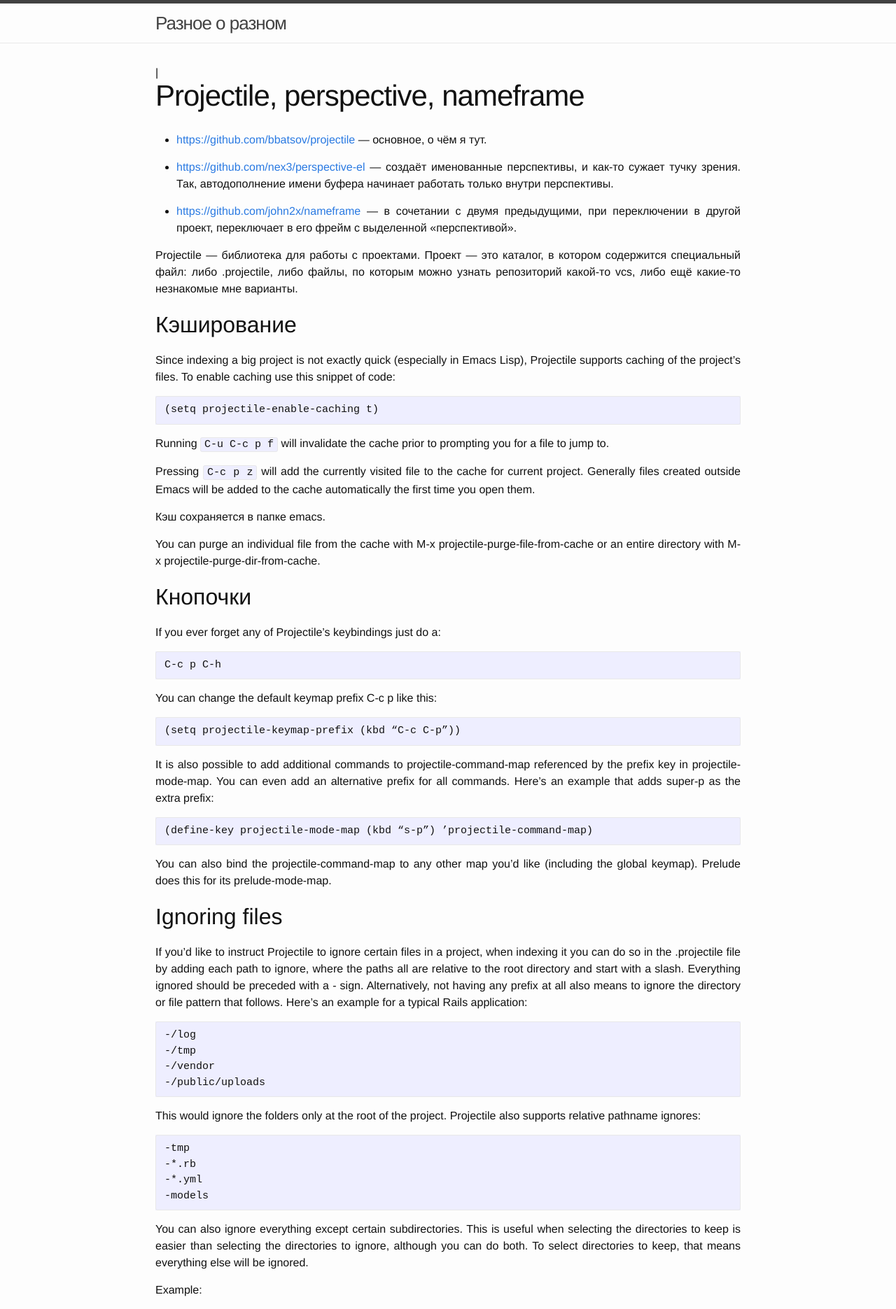
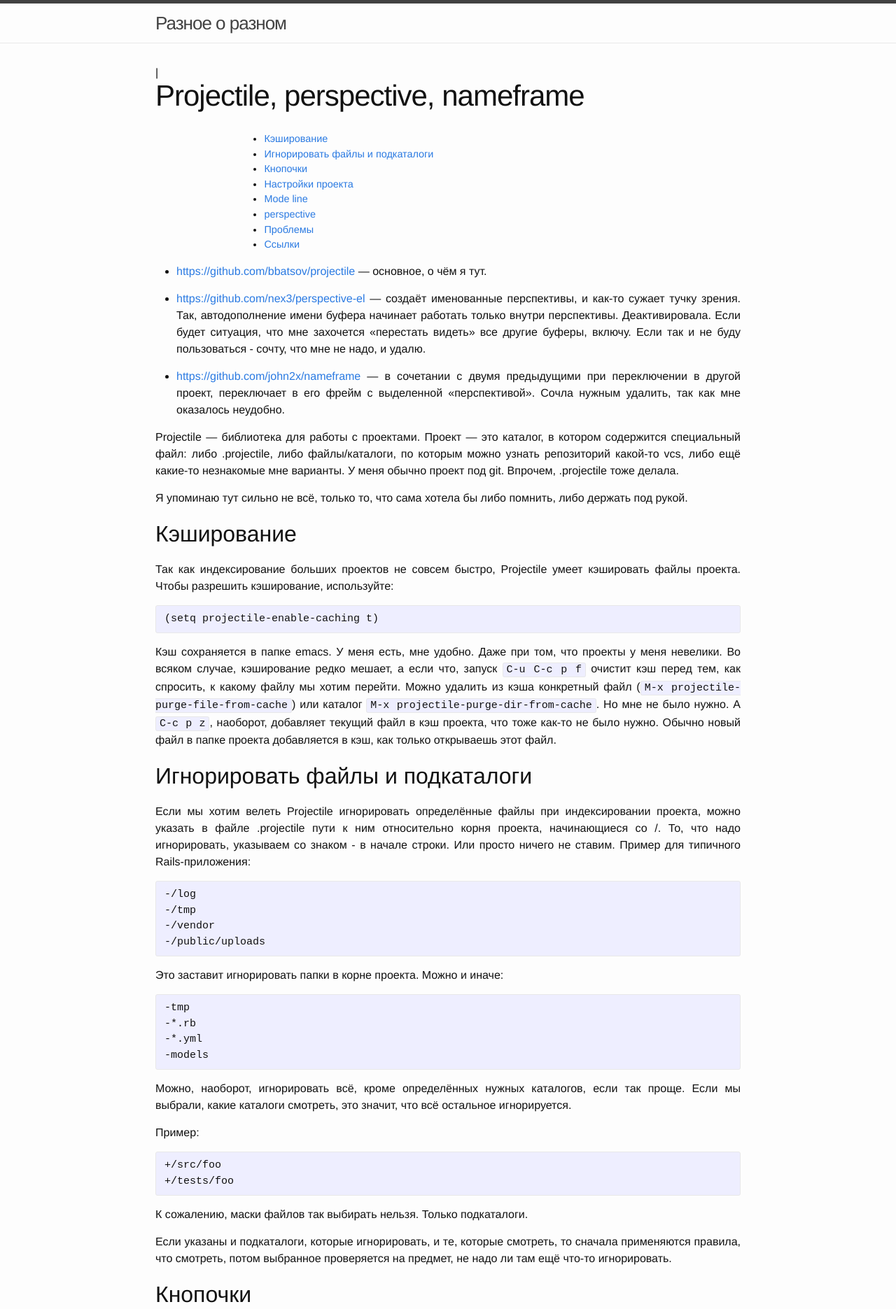
Before and after one commit to ladykosha/ladykosha.github.io, a Jekyll site: the page built from pages/projectile.html, in a window 1280 px wide. Shown: the top 1871 px of the page at 70% size. Built offline with Jekyll 4.4.1, drawn with Linux system fonts in a browser that asks for light colours; comment, search, counter and statistics services are not loaded; some of the changed text lies outside the part shown.

Commit message:
Мелкие правки

```diff
--- a/_sass/_base.scss
+++ b/_sass/_base.scss
@@ -1,3 +1,5 @@
+#TOC {margin-left:15%; font-size:90%}
+
 /**
  * Reset some basic elements
  */
--- a/pages/projectile.md
+++ /dev/null
@@ -1,167 +0,0 @@
----
-title: 'Projectile, perspective, nameframe'
-tags: emacs
----
-
--   <https://github.com/bbatsov/projectile> — основное, о чём я тут.
-
--   <https://github.com/nex3/perspective-el> — создаёт именованные перспективы, и как-то сужает тучку зрения. Так, автодополнение имени буфера начинает работать только внутри перспективы.
-
--   <https://github.com/john2x/nameframe> — в сочетании с двумя предыдущими, при переключении в другой проект, переключает в его фрейм с выделенной «перспективой».
-
-Projectile — библиотека для работы с проектами. Проект — это каталог, в котором содержится специальный файл: либо .projectile, либо файлы, по которым можно узнать репозиторий какой-то vcs, либо ещё какие-то незнакомые мне варианты.
-
-Кэширование
------------
-
-Since indexing a big project is not exactly quick (especially in Emacs Lisp), Projectile supports caching of the project’s files. To enable caching use this snippet of code:
-
-    (setq projectile-enable-caching t)
-
-Running `C-u C-c p f` will invalidate the cache prior to prompting you for a file to jump to.
-
-Pressing `C-c p z` will add the currently visited file to the cache for current project. Generally files created outside Emacs will be added to the cache automatically the first time you open them.
-
-Кэш сохраняется в папке emacs.
-
-You can purge an individual file from the cache with M-x projectile-purge-file-from-cache or an entire directory with M-x projectile-purge-dir-from-cache.
-
-Кнопочки
---------
-
-If you ever forget any of Projectile’s keybindings just do a:
-
-    C-c p C-h
-
-You can change the default keymap prefix C-c p like this:
-
-    (setq projectile-keymap-prefix (kbd “C-c C-p”))
-
-It is also possible to add additional commands to projectile-command-map referenced by the prefix key in projectile-mode-map. You can even add an alternative prefix for all commands. Here’s an example that adds super-p as the extra prefix:
-
-    (define-key projectile-mode-map (kbd “s-p”) ’projectile-command-map)
-
-You can also bind the projectile-command-map to any other map you’d like (including the global keymap). Prelude does this for its prelude-mode-map.
-
-Ignoring files
---------------
-
-If you’d like to instruct Projectile to ignore certain files in a project, when indexing it you can do so in the .projectile file by adding each path to ignore, where the paths all are relative to the root directory and start with a slash. Everything ignored should be preceded with a - sign. Alternatively, not having any prefix at all also means to ignore the directory or file pattern that follows. Here’s an example for a typical Rails application:
-
-    -/log
-    -/tmp
-    -/vendor
-    -/public/uploads
-
-This would ignore the folders only at the root of the project. Projectile also supports relative pathname ignores:
-
-    -tmp
-    -*.rb
-    -*.yml
-    -models
-
-You can also ignore everything except certain subdirectories. This is useful when selecting the directories to keep is easier than selecting the directories to ignore, although you can do both. To select directories to keep, that means everything else will be ignored.
-
-Example:
-
-    +/src/foo
-    +/tests/foo
-
-Keep in mind that you can only include subdirectories, not file patterns.
-
-If both directories to keep and ignore are specified, the directories to keep first apply, restricting what files are considered. The paths and patterns to ignore are then applied to that set.
-
-Storing project settings
-------------------------------
-
-From project to project some things may differ even in same language - different coding styles, separate auto-completion sources, etc. If you need to set some variables according to selected project, you can use standard Emacs feature called Per-Directory Local Variables. To use it you must create file named .dir-locals.el inside project directory. This file must contain something like this:
-
-    ((nil . ((secret-ftp-password . "secret")
-             (compile-command . "make target-x")
-             (eval . (progn
-                       (defun my-project-specific-function ()
-                         ;; ...
-                         ))))
-     (c-mode . (c-file-style . "BSD")))
-
-The top-level alist member referenced with the key nil applies to the entire project. A key with the name eval will evaluate its arguments. In the example above, this is used to create a function. It could also be used to e.g. add such a function to a key map.
-
-You can also quickly visit the the .dir-locals.el file with C-c p E (M-x projectile-edit-dir-locals RET).
-
-Here are a few examples of how to use this feature with Projectile.
-
-Configuring Projectile’s Behavior
----------------------------------
-
-Projectile offers many customizable variables (via defcustom) that allows us to customize its behavior. Because of how dir-locals.el works, it can be used to set these customizations on a per-project basis.
-
-You could enable caching for a project in this way:
-
-    ((nil . ((projectile-enable-caching . t))))
-
-If one of your projects had a file that you wanted Projectile to ignore, you would customize Projectile by:
-
-    ((nil . ((projectile-globally-ignored-files . '("MyBinaryFile")))))
-
-If you wanted to wrap the git command that Projectile uses to find list the files in you repository, you could do:
-
-    ((nil . ((projectile-git-command . "/path/to/other/git ls-files -zco --exclude-standard"))))
-
-If you want to use a different project name than how Projectile named your project, you could customize it with the following:
-
-    ((nil . ((projectile-project-name . "your-project-name-here"))))
-
-Configure a Project’s Compilation, Test and Run commands
---------------------------------------------------------
-
-There are a few variables that are intended to be customized via .dir-locals.el.
-
--   for compilation - projectile-project-compilation-cmd
-
--   for testing - projectile-project-test-cmd
-
--   for running - projectile-project-run-cmd
-
-They’re all set to nil by default, but by setting them you’ll override the default commands per each supported project type. These variables can be strings to run external commands or Emacs Lisp functions:
-
-    (setq projectile-test-cmd #'custom-test-function)
-
-Я пока тупо-механически вписала возможность запускать пока почти несуществующие задачи из doit. Всё заморочнее иметь дело с целым...
-
-Idle Timer
-----------
-
-Projectile can be configured to run the hook projectile-idle-timer-hook every time Emacs is in a project and has been idle for projectile-idle-timer-seconds seconds (default is 30 seconds). To enable this feature, run:
-
-    M-x customize-group RET projectile RET
-
-and set projectile-enable-idle-timer to non-nil. By default, projectile-idle-timer-hook runs projectile-regenerate-tags. Add additional functions to the hook using add-hook:
-
-    (add-hook 'projectile-idle-timer-hook 'my-projectile-idle-timer-function)
-
-Мне пока незачем, но потенциально интересно.
-
-Mode line indicator
--------------------
-
-By default the minor mode indicator of Projectile appears in the form “ Projectile\[ProjectName\]”. This is configurable via the custom variable projectile-mode-line, which expects a sexp like
-
-    '(:eval (format " Proj[%s]" (projectile-project-name))).
-
-И это хорошо, потому что поумолчательный вариант длинный.
-
-The project name will not appear by default when editing remote files (via TRAMP), as recalculating the project name (this is done on every keystroke) is a fairly slow operation there.
-
-perspective
------------
-
-Создаёт именованные «перспективы», и из такой «перспективы» по умолчанию доступны лишь её буферы, а не все открытые. В сочетании с projectile понятна, без — вряд ли удобна, ибо вручную что ли каждый раз буферы в перспективу добавлять? Не сохраняет же.
-
-Try the interactive command projectile-persp-switch-project, or you may also bind it to some handy keybinding.
-
-    (define-key projectile-mode-map (kbd "s-s") 'projectile-persp-switch-project)
-
-Проблемы
---------
-
-using TRAMP with `/sudo::` fails, if projectile-global-mode is on. По такому поводу надо выключить projectile, открыть нужное, потом можно снова включить, и до перезапуска emacs проблемы не будет. <https://github.com/bbatsov/projectile/issues/835>
```
